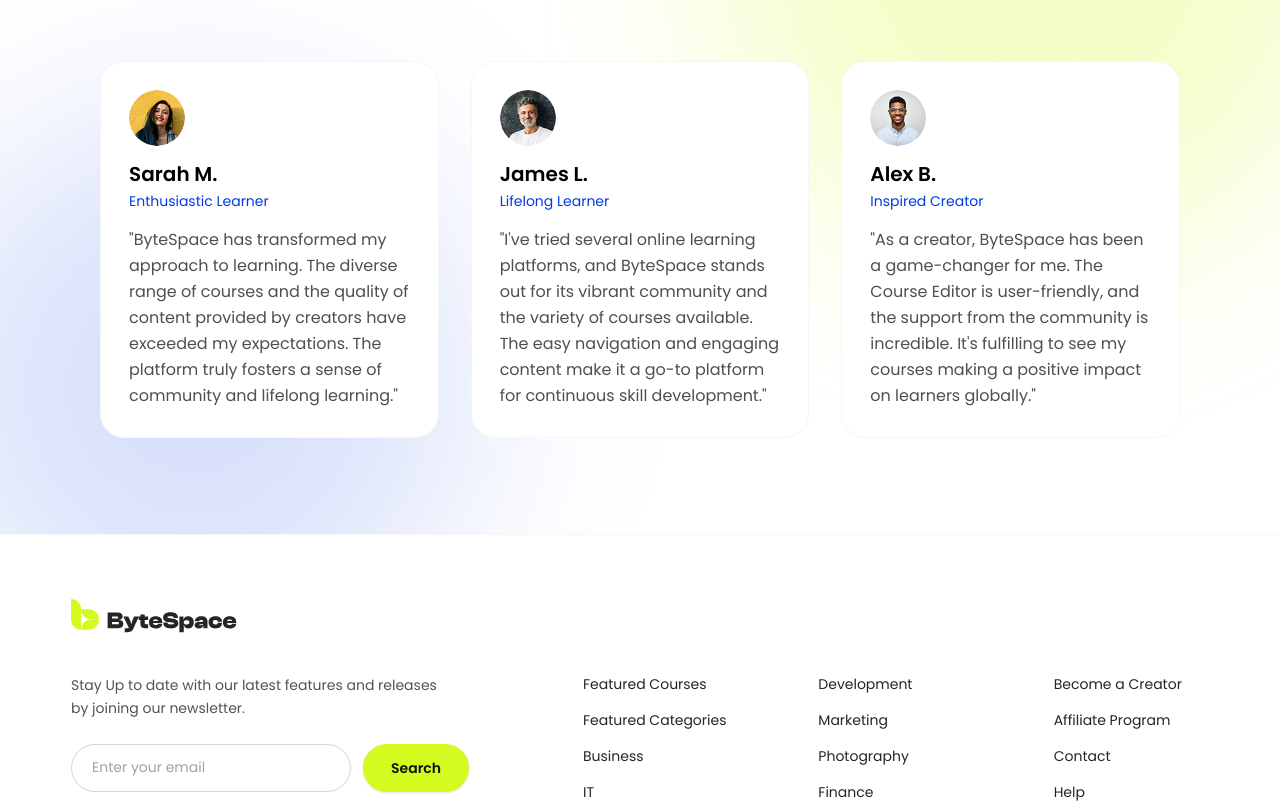
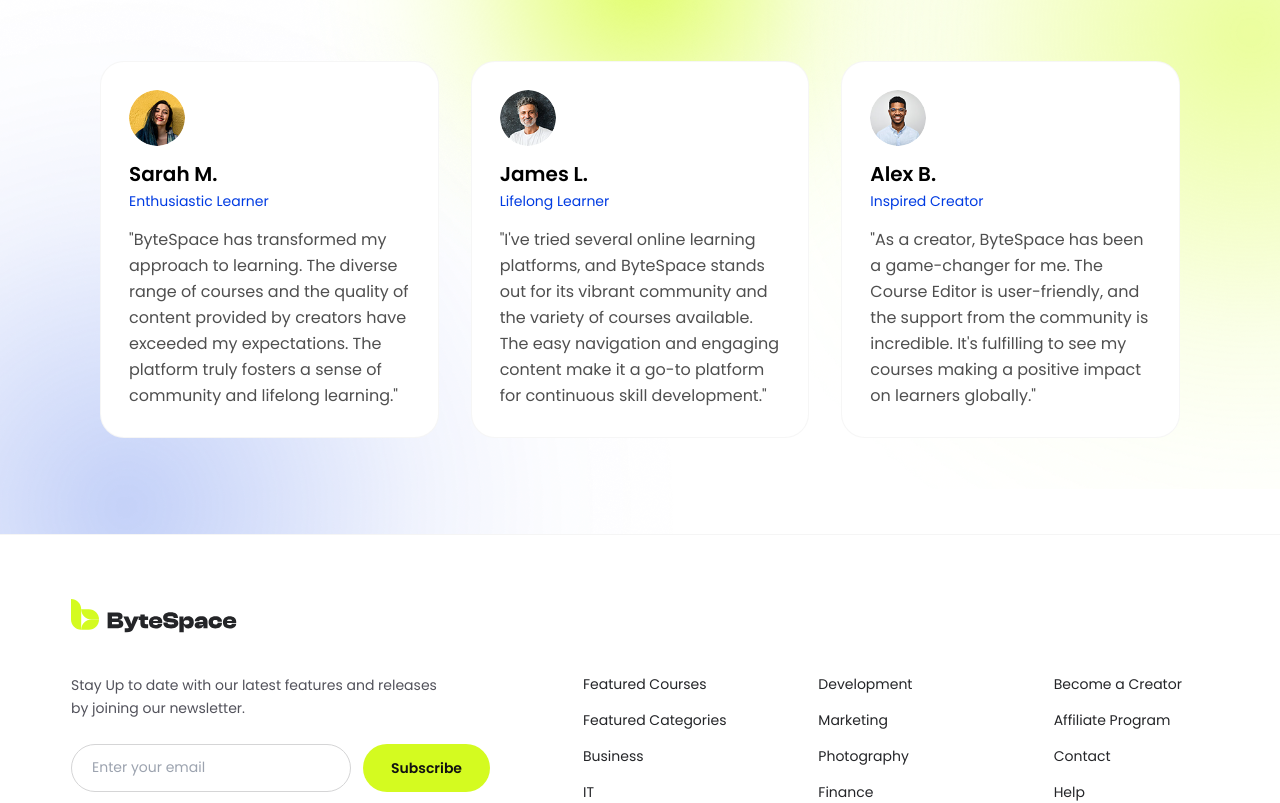
Before and after one commit to sushilhemrom500530/byte-space, a Next.js app: page / in a window 1280 px wide. Shown: the part 2576-3379 px from the top of the page. Built offline with nearby package versions, Linux system fonts and the light colour scheme.

Commit message:
feat: add footer and testimonials components along with global styles

```diff
--- a/src/components/footer.tsx
+++ b/src/components/footer.tsx
@@ -50,9 +50,9 @@ export default function Footer() {
                             />
                             <button
                                 type="submit"
-                                className="h-11 sm:h-12 px-7 rounded-full bg-secondary text-[#111111] font-semibold text-sm hover:brightness-95 active:scale-95 transition-all shadow-sm cursor-pointer whitespace-nowrap"
+                                className="h-11 sm:h-12 px-7 rounded-full bg-secondary text-[#111111] font-semibold text-sm hover:brightness-95 transition-all cursor-pointer whitespace-nowrap"
                             >
-                                Search
+                                Subscribe
                             </button>
                         </form>
 
--- a/src/components/home/testimonials/index.tsx
+++ b/src/components/home/testimonials/index.tsx
@@ -6,11 +6,15 @@ import left_blue from "@/assets/left-blue.png";
 
 export default function TestimonialsSection() {
     return (
-        <section className="relative w-full overflow-hidden bg-white py-16 sm:py-20 lg:py-24 select-none">
-            <div className="absolute -top-32 -right-20 w-[450px] sm:w-[650px] h-[450px] sm:h-[650px] bg-[#D4FB20]/25 rounded-full blur-[100px] pointer-events-none -z-0" />
-            <div className="absolute -bottom-32 -left-20 w-[400px] sm:w-[550px] h-[400px] sm:h-[550px] bg-primary/15 rounded-full blur-[100px] pointer-events-none -z-0" />
-
-            <div className="relative z-10 custom-container">
+        <section
+            style={{
+                "--left-blue": `url('${left_blue.src}')`,
+                "--right-yellow": `url('${right_yellow.src}')`,
+                "--center-yellow": `url('${center_yellow.src}')`,
+            } as React.CSSProperties}
+            className="testimonials-glow relative w-full overflow-hidden bg-white py-16 sm:py-20 lg:py-24 select-none"
+        >
+            <div className="testimonials-center-glow relative z-10 custom-container">
                 <div className="flex flex-col lg:flex-row lg:items-start justify-between gap-6 lg:gap-12 mb-12 sm:mb-16">
                     <div className="max-w-xl">
                         <h2 className="text-3xl sm:text-4xl lg:text-[44px] font-bold text-neutral-950 tracking-tight leading-[1.18]">
--- a/src/styles/globals.css
+++ b/src/styles/globals.css
@@ -64,3 +64,72 @@ body {
 .text-color {
   @apply text-[#4F4F4F]
 }
+
+/* Testimonials Glow Background Pseudo Classes */
+.testimonials-glow {
+  position: relative;
+}
+
+.testimonials-glow::before {
+  content: "";
+  position: absolute;
+  left: 0;
+  bottom: -40px;
+  width: 735px;
+  height: 675px;
+  max-width: 60vw;
+  background-image: var(--left-blue);
+  background-repeat: no-repeat;
+  background-size: contain;
+  pointer-events: none;
+  z-index: 0;
+}
+
+.testimonials-glow::after {
+  content: "";
+  position: absolute;
+  right: 0;
+  top: -40px;
+  width: 638px;
+  height: 784px;
+  max-width: 50vw;
+  background-image: var(--right-yellow);
+  background-repeat: no-repeat;
+  background-size: contain;
+  pointer-events: none;
+  z-index: 0;
+}
+
+.testimonials-center-glow::before {
+  content: "";
+  position: absolute;
+  left: 50%;
+  transform: translateX(-50%);
+  top: -60px;
+  width: 752px;
+  height: 574px;
+  max-width: 70vw;
+  background-image: var(--center-yellow);
+  background-repeat: no-repeat;
+  background-size: contain;
+  pointer-events: none;
+  z-index: -1;
+}
+
+@media (max-width: 768px) {
+  .testimonials-glow::before {
+    width: 380px;
+    height: 350px;
+    bottom: -20px;
+  }
+  .testimonials-glow::after {
+    width: 320px;
+    height: 390px;
+    top: -20px;
+  }
+  .testimonials-center-glow::before {
+    width: 380px;
+    height: 290px;
+    top: -30px;
+  }
+}
```
